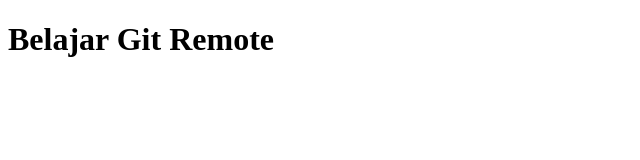
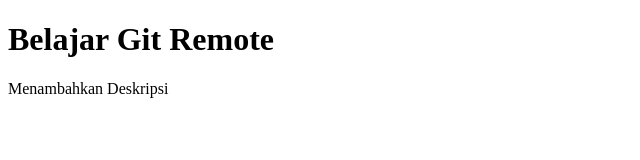
Before and after one commit to L200160026/BelajarGit, a plain HTML site: page index.html in a window 1280 px wide. Shown: the whole page, without its empty margins (0-640 px from the left). Drawn offline with Linux system fonts and the light colour scheme.

Commit message:
Menambahkan Deskripsi

```diff
--- a/index.html
+++ b/index.html
@@ -8,5 +8,6 @@
 </head>
 <body>
   <h1>Belajar Git Remote</h1>
+  <p>Menambahkan Deskripsi</p>
 </body>
 </html>
```
